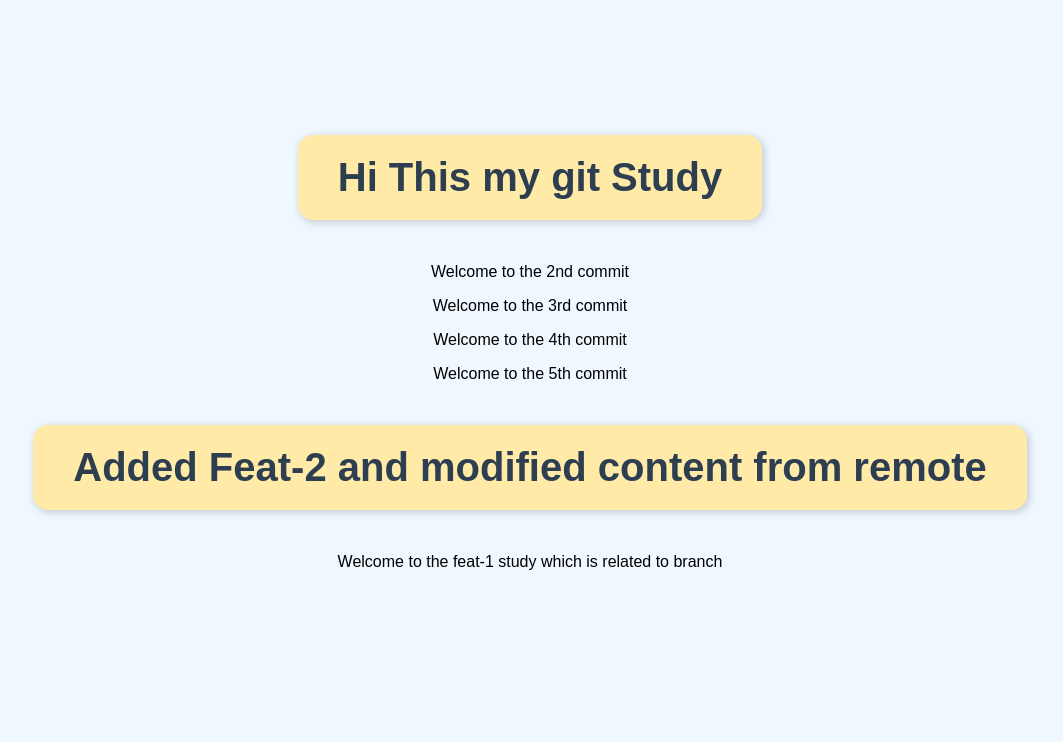
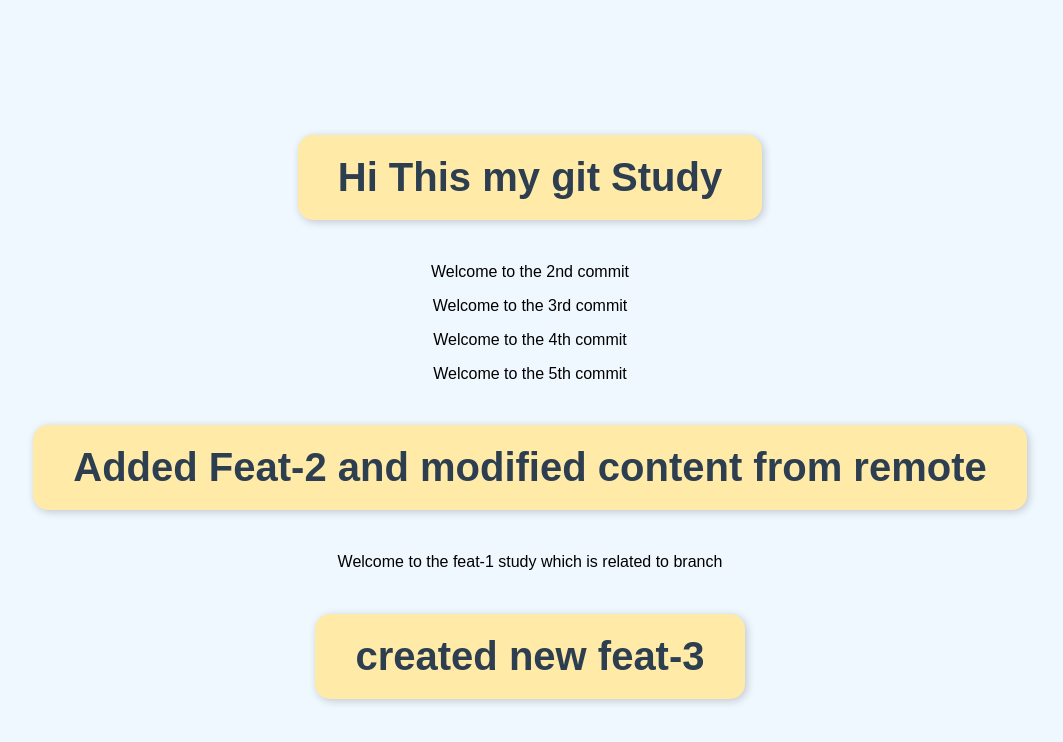
Before and after one commit to akm166056-cloud/my_first_project, a plain HTML site: page index.html in a window 1280 px wide. Shown: the whole page, without its empty margins (110-1173 px from the left). Drawn offline with Linux system fonts and the light colour scheme.

Commit message:
feat3 from 1

```diff
--- a/index.html
+++ b/index.html
@@ -30,6 +30,7 @@
 	<h1>Added Feat-2 and modified content from remote</h1>
 
 	<p> Welcome to the feat-1 study which is related to branch</p>
+	<h1> created new feat-3</h1>
 
 </body>
 </html>
```
Also changed, not shown: data.txt.
